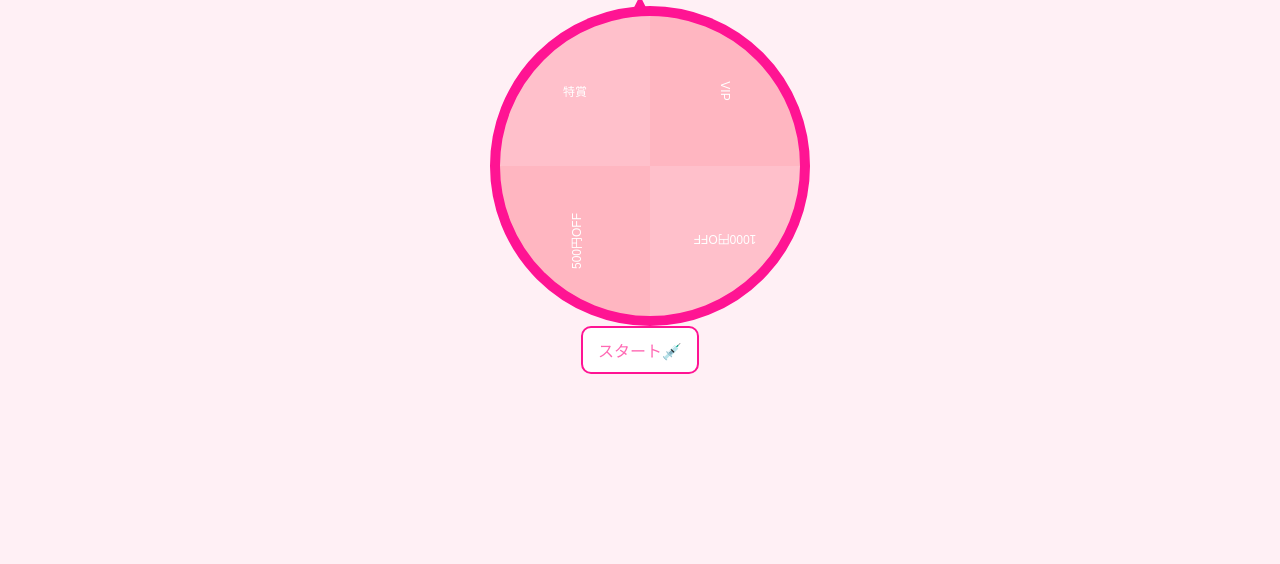
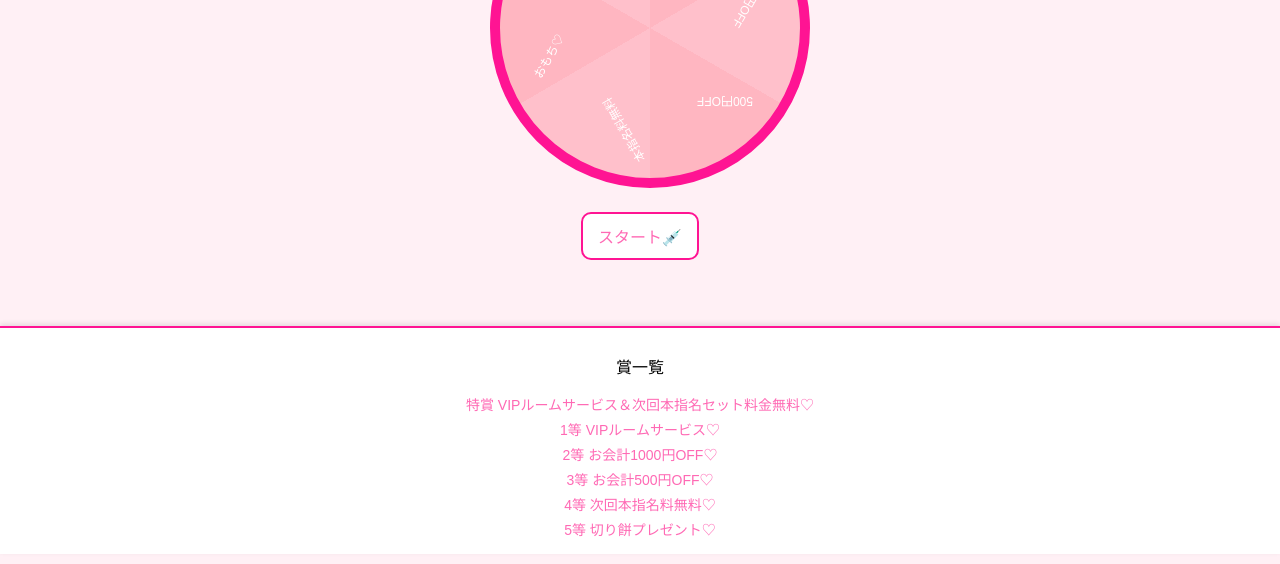
Before and after one commit to osasimigohan/nursemode_roulette, a plain HTML site: page index.html in a window 1280 px wide. Shown: the part 236-800 px from the top of the page. Drawn offline with Linux system fonts and the light colour scheme; a web font is replaced by a local one.

Commit message:
Update index.html

```diff
--- a/index.html
+++ b/index.html
@@ -3,8 +3,7 @@
 <head>
   <meta charset="UTF-8">
   <meta name="viewport" content="width=device-width, initial-scale=1.0">
-  <link rel="icon" href="data:,">
-  <title>確率UP!ナースモード♡新春お年玉ルーレット</title>
+  <title>ナースモード♡新春お年玉ルーレット</title>
   <style>
     @import url('https://fonts.googleapis.com/earlyaccess/reepokakukana.css');
 
@@ -15,7 +14,7 @@
       display: flex;
       flex-direction: column;
       align-items: center;
-      justify-content: center;
+      justify-content: space-between;
       height: 100vh;
       padding: 10px;
       box-sizing: border-box;
@@ -40,10 +39,12 @@
       border-radius: 50%;
       border: 10px solid #FF1493;
       background: conic-gradient(
-        #FFB6C1 0% 25%,
-        #FFC0CB 25% 50%,
-        #FFB6C1 50% 75%,
-        #FFC0CB 75% 100%
+        #FFB6C1 0% 16.6%,
+        #FFC0CB 16.6% 33.3%,
+        #FFB6C1 33.3% 50%,
+        #FFC0CB 50% 66.6%,
+        #FFB6C1 66.6% 83.3%,
+        #FFC0CB 83.3% 100%
       );
       position: relative;
       transform: rotate(0deg);
@@ -64,9 +65,11 @@
       font-size: 12px;
       color: #FFF;
     }
-    .sector:nth-child(2) { transform: rotate(90deg) translate(-100%, -100%); }
-    .sector:nth-child(3) { transform: rotate(180deg) translate(-100%, -100%); }
-    .sector:nth-child(4) { transform: rotate(270deg) translate(-100%, -100%); }
+    .sector:nth-child(2) { transform: rotate(60deg) translate(-100%, -100%); }
+    .sector:nth-child(3) { transform: rotate(120deg) translate(-100%, -100%); }
+    .sector:nth-child(4) { transform: rotate(180deg) translate(-100%, -100%); }
+    .sector:nth-child(5) { transform: rotate(240deg) translate(-100%, -100%); }
+    .sector:nth-child(6) { transform: rotate(300deg) translate(-100%, -100%); }
 
     #pointer {
       width: 20px;
@@ -119,10 +122,28 @@
       font-size: 14px;
       color: #FF69B4;
     }
+    #prizes {
+      width: 100%;
+      text-align: center;
+      background-color: #FFF;
+      padding: 10px;
+      border-top: 2px solid #FF1493;
+      box-shadow: 0 -2px 5px rgba(0, 0, 0, 0.1);
+    }
+    #prizes ul {
+      list-style-type: none;
+      padding: 0;
+      margin: 0;
+    }
+    #prizes li {
+      font-size: 14px;
+      color: #FF69B4;
+      margin: 5px 0;
+    }
   </style>
 </head>
 <body>
-  <h1>確率UP!ナースモード♡新春お年玉ルーレット</h1>
+  <h1>ナースモード♡新春お年玉ルーレット</h1>
   <div id="roulette-container">
     <div id="pointer"></div>
     <div id="roulette">
@@ -130,6 +151,8 @@
       <div class="sector">VIP</div>
       <div class="sector">1000円OFF</div>
       <div class="sector">500円OFF</div>
+      <div class="sector">本指名料無料</div>
+      <div class="sector">おもち♡</div>
     </div>
   </div>
   <button id="start-button">スタート💉</button>
@@ -138,12 +161,25 @@
     <div id="coupon-code"></div>
     <div id="coupon-instructions">この画面をスクリーンショットで保存してください！<br>次回来店時にスクリーンショットの提示でクーポンご利用可能です♪</div>
   </div>
+  <div id="prizes">
+    <p>賞一覧</p>
+    <ul>
+      <li>特賞 VIPルームサービス＆次回本指名セット料金無料♡</li>
+      <li>1等 VIPルームサービス♡</li>
+      <li>2等 お会計1000円OFF♡</li>
+      <li>3等 お会計500円OFF♡</li>
+      <li>4等 次回本指名料無料♡</li>
+      <li>5等 切り餅プレゼント♡</li>
+    </ul>
+  </div>
   <script>
     const prizes = [
-      { name: '特賞 VIPルームサービス＆次回本指名セット料金無料♡', angle: 0, probability: 0.005 },
-      { name: '1等 VIPルームサービス♡', angle: 90, probability: 0.1 },
-      { name: '2等 お会計1000円OFF♡', angle: 180, probability: 0.2 },
-      { name: '3等 お会計500円OFF♡', angle: 270, probability: 0.65 },
+      { name: '特賞 VIPルームサービス＆次回本指名セット料金無料♡', angle: 0, probability: 0.05 },
+      { name: '1等 VIPルームサービス♡', angle: 60, probability: 0.1 },
+      { name: '2等 お会計1000円OFF♡', angle: 120, probability: 0.2 },
+      { name: '3等 お会計500円OFF♡', angle: 180, probability: 0.3 },
+      { name: '4等 次回本指名料無料♡', angle: 240, probability: 0.25 },
+      { name: '5等 切り餅プレゼント♡', angle: 300, probability: 0.1 },
     ];
 
     const roulette = document.getElementById("roulette");
@@ -156,16 +192,6 @@
 
     function generateCouponCode() {
       return Math.floor(100 + Math.random() * 900).toString(); // Generate a 3-digit code
-    }
-
-    async function saveCouponCode(code) {
-      const blob = new Blob([`クーポンコード: ${code}\n`], { type: 'text/plain' });
-      const url = URL.createObjectURL(blob);
-      const a = document.createElement('a');
-      a.href = url;
-      a.download = 'coupon_codes.txt';
-      a.click();
-      URL.revokeObjectURL(url);
     }
 
     startButton.addEventListener("click", () => {
@@ -204,7 +230,6 @@
           const couponCode = generateCouponCode();
           couponCodeDiv.textContent = `クーポンコード: ${couponCode}`;
           couponDiv.style.display = "block";
-          saveCouponCode(couponCode);
         }
       }, 4000);
     });
```
